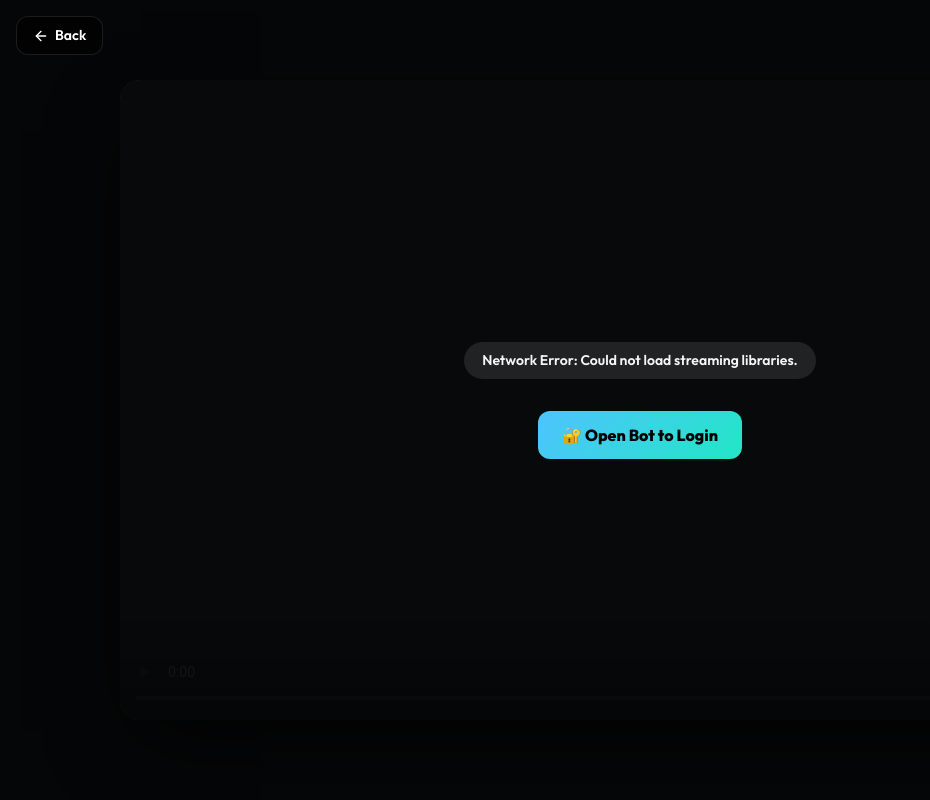
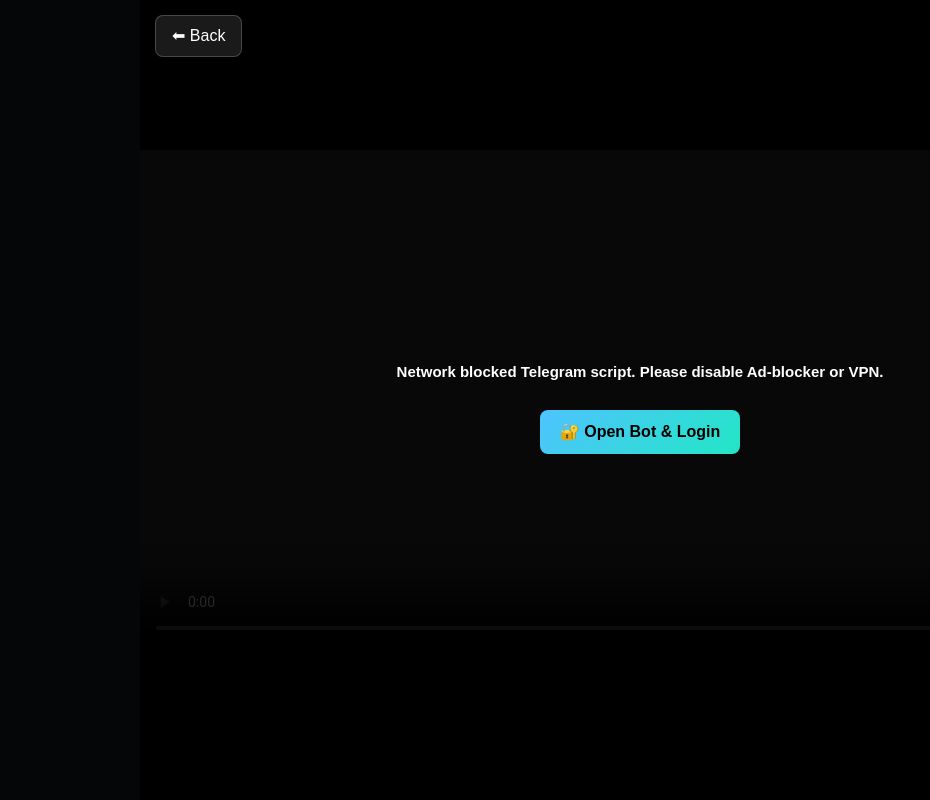
Before and after one commit to itsh4ro5/botupdate, a Python web app: template templates/player.html in a window 1280 px wide. Shown: the whole page, without its empty margins (0-930 px from the left). Run offline with Jinja, Linux system fonts and the light colour scheme; the template is opened without the code that fills it, so the values that code supplies are empty; some libraries are stand-ins or nearby versions.

Commit message:
Refactor player HTML and update title
Updated player title and modified player status handling. Refactored styles and improved error messages.

```diff
--- a/templates/player.html
+++ b/templates/player.html
@@ -3,78 +3,41 @@
   <head>
     <meta charset="UTF-8" />
     <meta name="viewport" content="width=device-width, initial-scale=1.0, maximum-scale=1.0, user-scalable=no" />
-    <title>Premium Telegram Player</title>
+    <title>H4R Instant Player</title>
 
     <script src="https://telegram.org/js/telegram-web-app.js"></script>
     <script src="https://cdn.tailwindcss.com"></script>
-    <link rel="stylesheet" href="https://cdnjs.cloudflare.com/ajax/libs/font-awesome/6.5.2/css/all.min.css" />
-    <link href="https://fonts.googleapis.com/css2?family=Outfit:wght@300;400;500;600;700;800&display=swap" rel="stylesheet" />
 
-    <!-- 🚨 THE FIX: Only Primary Clean CDNs, NO document.write blockages! -->
+    <!-- ONLY 1 CLEAN CDN FOR TELEGRAM ENGINE -->
     <script src="https://cdn.jsdelivr.net/npm/telegram@2.22.2/browser/bundle.js"></script>
     <script src="https://cdn.jsdelivr.net/npm/big-integer@1.6.52/BigInteger.min.js"></script>
 
     <style>
-      :root {
-        --bg: #060708; --text: #f5f6f8; --accent: #4fc3ff;
-      }
-      * { box-sizing: border-box; -webkit-tap-highlight-color: transparent; }
-      html, body {
-        margin: 0; padding: 0; background: var(--bg); color: var(--text);
-        font-family: 'Outfit', 'Inter', sans-serif;
-      }
-      .hidden { display: none !important; }
-      #app {
-        min-height: 100vh; display: flex; align-items: center; justify-content: center; padding: 24px; background: #050607;
-      }
-      .player {
-        position: relative; width: 100%; max-width: 1040px; height: 80vh;
-        background: #000; border-radius: 20px; overflow: hidden;
-        box-shadow: 0 30px 80px -20px rgba(0, 0, 0, 0.85);
-      }
-      .video-stage { position: relative; width: 100%; height: 100%; overflow: hidden; }
-      .player video {
-        display: block; width: 100%; height: 100%; background: #000;
-        object-fit: contain; cursor: pointer;
-      }
-      .player-status {
-        position: absolute; inset: 0; display: flex; flex-direction: column;
-        align-items: center; justify-content: center; gap: 16px;
-        background: rgba(6, 7, 8, 0.95); z-index: 10;
-      }
-      .loader { position: relative; width: 56px; height: 56px; }
-      .loader .ring { position: absolute; inset: 0; border-radius: 50%; border: 3px solid transparent; border-top-color: var(--accent); border-right-color: var(--accent); animation: spinCW 1s linear infinite; }
-      @keyframes spinCW { to { transform: rotate(360deg); } }
-      .player-status-text {
-        font-size: 14px; font-weight: 600; color: var(--text); text-align: center;
-        background: rgba(255,255,255,0.1); padding: 8px 18px; border-radius: 999px;
-      }
-      .back-top-btn { position: absolute; top: 16px; left: 16px; z-index: 100; display: flex; align-items: center; gap: 6px; padding: 8px 16px; background: rgba(0,0,0,0.6); color: white; border-radius: 12px; border: 1px solid rgba(255,255,255,0.1); font-size: 14px; font-weight: 600; cursor: pointer; }
+      body { margin: 0; background: #050607; color: white; display: flex; align-items: center; justify-content: center; height: 100vh; overflow: hidden; font-family: sans-serif; }
+      .player-container { width: 100%; max-width: 1000px; height: 100vh; background: black; position: relative; display: flex; align-items: center; justify-content: center;}
+      video { width: 100%; height: 100%; object-fit: contain; }
 
-      @media (max-width: 640px) {
-        #app { padding: 0; }
-        .player { border-radius: 0; max-width: 100%; height: 100vh; }
-      }
+      /* Status Screen */
+      .status-box { position: absolute; inset: 0; background: rgba(0,0,0,0.85); z-index: 10; display: flex; flex-direction: column; align-items: center; justify-content: center; transition: 0.3s; }
+      .status-box.hidden { opacity: 0; pointer-events: none; }
+      .status-text { font-size: 15px; font-weight: bold; margin-top: 15px; text-align: center; }
+
+      /* Back Button */
+      .back-btn { position: absolute; top: 15px; left: 15px; background: rgba(255,255,255,0.1); border: 1px solid rgba(255,255,255,0.2); padding: 8px 16px; border-radius: 8px; color: white; cursor: pointer; z-index: 20; backdrop-filter: blur(5px); }
     </style>
   </head>
   <body>
 
-    <button class="back-top-btn" onclick="history.back()">
-        <svg viewBox="0 0 24 24" fill="none" stroke="currentColor" stroke-width="2" stroke-linecap="round" stroke-linejoin="round" style="width:16px; height:16px;"><line x1="19" y1="12" x2="5" y2="12"></line><polyline points="12 19 5 12 12 5"></polyline></svg>
-        Back
-    </button>
+    <div class="player-container">
+      <button class="back-btn" onclick="history.back()">⬅ Back</button>
 
-    <div id="app">
-      <div class="player" id="player">
-        <div class="video-stage" id="video-stage">
-          <video id="video-player" playsinline controls controlsList="nodownload"></video>
+      <video id="video-player" playsinline controls controlsList="nodownload"></video>
 
-          <div class="player-status" id="player-status">
-            <div id="spinner-box"><div class="loader"><div class="ring r1"></div></div></div>
-            <span class="player-status-text" id="player-status-text">Starting Engine...</span>
-            <div id="action-btn-container" class="mt-4"></div>
-          </div>
-        </div>
+      <div class="status-box" id="status-box">
+        <!-- Simple Spinner -->
+        <svg class="animate-spin h-10 w-10 text-[#4fc3ff]" xmlns="http://www.w3.org/2000/svg" fill="none" viewBox="0 0 24 24"><circle class="opacity-25" cx="12" cy="12" r="10" stroke="currentColor" stroke-width="4"></circle><path class="opacity-75" fill="currentColor" d="M4 12a8 8 0 018-8V0C5.373 0 0 5.373 0 12h4zm2 5.291A7.962 7.962 0 014 12H0c0 3.042 1.135 5.824 3 7.938l3-2.647z"></path></svg>
+        <div class="status-text" id="status-text">Starting Instant Engine...</div>
+        <div id="login-btn-container" class="mt-4"></div>
       </div>
     </div>
 
@@ -88,61 +51,53 @@
       const chatIdParam = urlParams.get('chat');
       const msgIdParam = Number(urlParams.get('msg'));
 
-      function setPlayerStatus(msg, isError = false) {
-          document.getElementById('player-status-text').innerHTML = msg;
+      function setStatus(msg, isError = false) {
+          document.getElementById('status-text').innerHTML = msg;
           if (isError) {
-              document.getElementById('spinner-box').classList.add('hidden');
-              document.getElementById('action-btn-container').innerHTML = `
-                  <button onclick="window.location.href='https://t.me/H4R_Bot'" style="background:linear-gradient(135deg, #4fc3ff, #22e6c5); color:#000; font-weight:800; padding:12px 24px; border-radius:12px; border:none; cursor:pointer;">
-                      🔐 Open Bot to Login
+              document.querySelector('.animate-spin').style.display = 'none';
+              document.getElementById('login-btn-container').innerHTML = `
+                  <button onclick="window.location.href='https://t.me/H4R_Bot'" style="background: linear-gradient(135deg, #4fc3ff, #22e6c5); color: black; font-weight: bold; padding: 10px 20px; border-radius: 8px; border: none; cursor: pointer; margin-top: 10px;">
+                      🔐 Open Bot & Login
                   </button>
               `;
           }
       }
 
-      let checks = 0;
-      function checkDependenciesAndStart() {
-          if (typeof window.telegram !== 'undefined' && typeof window.bigInt !== 'undefined') {
-              startApp();
-          } else {
-              checks++;
-              // Fallback block hatne ki wajah se, agar 2-3 sec lage, toh wo wait karega
-              if (checks > 30) setPlayerStatus("Network Error: Could not load streaming libraries.", true);
-              else setTimeout(checkDependenciesAndStart, 200);
+      window.addEventListener('load', async () => {
+          if (typeof window.telegram === 'undefined' || typeof window.bigInt === 'undefined') {
+              setStatus("Network blocked Telegram script. Please disable Ad-blocker or VPN.", true);
+              return;
           }
-      }
 
-      window.addEventListener('load', checkDependenciesAndStart);
-
-      async function startApp() {
           if (!chatIdParam || !msgIdParam) {
-              setPlayerStatus("Error: Missing video parameters.", true);
+              setStatus("Error: Video link is broken.", true);
               return;
           }
 
           if ('serviceWorker' in navigator) {
               try {
-                  await navigator.serviceWorker.register('/sw.js?v=25');
+                  await navigator.serviceWorker.register('/sw.js?v=99');
                   await navigator.serviceWorker.ready;
               } catch (err) { console.error('SW Error:', err); }
           }
 
           try {
-              setPlayerStatus("Checking Secure Session...");
+              setStatus("Checking Session...");
               const res = await fetch(`/api/session/get/${UID}`);
               const data = await res.json();
 
               if (data.success && data.session) {
-                  setPlayerStatus("Connecting to Telegram...");
+                  setStatus("Connecting to Server...");
                   await connectAndStream(data.session);
               } else {
-                  setPlayerStatus("Telegram Session Required to Play Video.", true);
+                  setStatus("Session not found. Please login from the Bot menu.", true);
               }
           } catch (e) {
-              setPlayerStatus("Network Error. Please Login via Bot.", true);
+              setStatus("Network Error. Please try again.", true);
           }
-      }
+      });
 
+      // THE CORE ENGINE
       async function connectAndStream(sessionStr) {
           const { TelegramClient } = window.telegram;
           const { StringSession } = window.telegram.sessions;
@@ -156,28 +111,29 @@
               1: 'pluto.web.telegram.org', 2: 'venus.web.telegram.org',
               3: 'aurora.web.telegram.org', 4: 'vesta.web.telegram.org', 5: 'flora.web.telegram.org'
           };
+
           const originalSetDC = session.setDC.bind(session);
           session.setDC = (dcId, serverAddress, port, downloadDC) => {
               return originalSetDC(dcId, DC_HOSTNAMES[dcId] || serverAddress, port, downloadDC);
           };
           if (session.dcId && DC_HOSTNAMES[session.dcId]) session.setDC(session.dcId, DC_HOSTNAMES[session.dcId], 443);
 
-          let client = new TelegramClient(session, apiId, apiHash, { connectionRetries: 5, useWSS: true });
+          let client = new TelegramClient(session, apiId, apiHash, { connectionRetries: 3, useWSS: true });
 
           try {
               await client.connect();
           } catch (err) {
-              setPlayerStatus("Session Expired or Invalid. Please Re-login via Bot.", true);
+              setStatus("Session Expired. Please login from Bot again.", true);
               return;
           }
 
-          setPlayerStatus("Extracting Video...");
+          setStatus("Extracting Video Streams...");
 
           const messages = await client.getMessages(chatIdParam, { ids: msgIdParam });
           const media = messages[0]?.media;
 
           if (!media || !media.document) {
-              setPlayerStatus("Error: Video not found in Telegram Channel.", true);
+              setStatus("Error: Video not found.", true);
               return;
           }
 
@@ -252,7 +208,7 @@
                               if (err.message && (err.message.includes('FILE_REFERENCE_EXPIRED') || err.message.includes('FILE_REFERENCE_EMPTY'))) {
                                   const freshMsgs = await client.getMessages(chatIdParam, { ids: msgIdParam });
                                   currentMedia = freshMsgs[0]?.media;
-                                  if (!currentMedia) throw new Error("Could not refresh media link.");
+                                  if (!currentMedia) throw new Error("Link refresh failed.");
                                   isFirstChunk = true;
                                   continue;
                               } else {
@@ -273,25 +229,10 @@
           });
 
           const videoElement = document.getElementById('video-player');
-          const VIDEO_ID = "tg_vid_" + msgIdParam;
-
-          // Auto Resume Logic
-          videoElement.addEventListener('timeupdate', () => {
-              if (videoElement.currentTime > 5 && videoElement.duration) {
-                  localStorage.setItem(VIDEO_ID, videoElement.currentTime);
-              }
-          });
-          videoElement.addEventListener('loadedmetadata', () => {
-              const savedTime = localStorage.getItem(VIDEO_ID);
-              if (savedTime && savedTime < videoElement.duration - 5) {
-                  videoElement.currentTime = parseFloat(savedTime);
-              }
-          });
-
           videoElement.src = `/tg-stream/video_${msgIdParam}.mp4`;
 
           videoElement.addEventListener('canplay', () => {
-              document.getElementById('player-status').classList.add('hidden');
+              document.getElementById('status-box').classList.add('hidden');
               videoElement.play();
           });
       }
```
